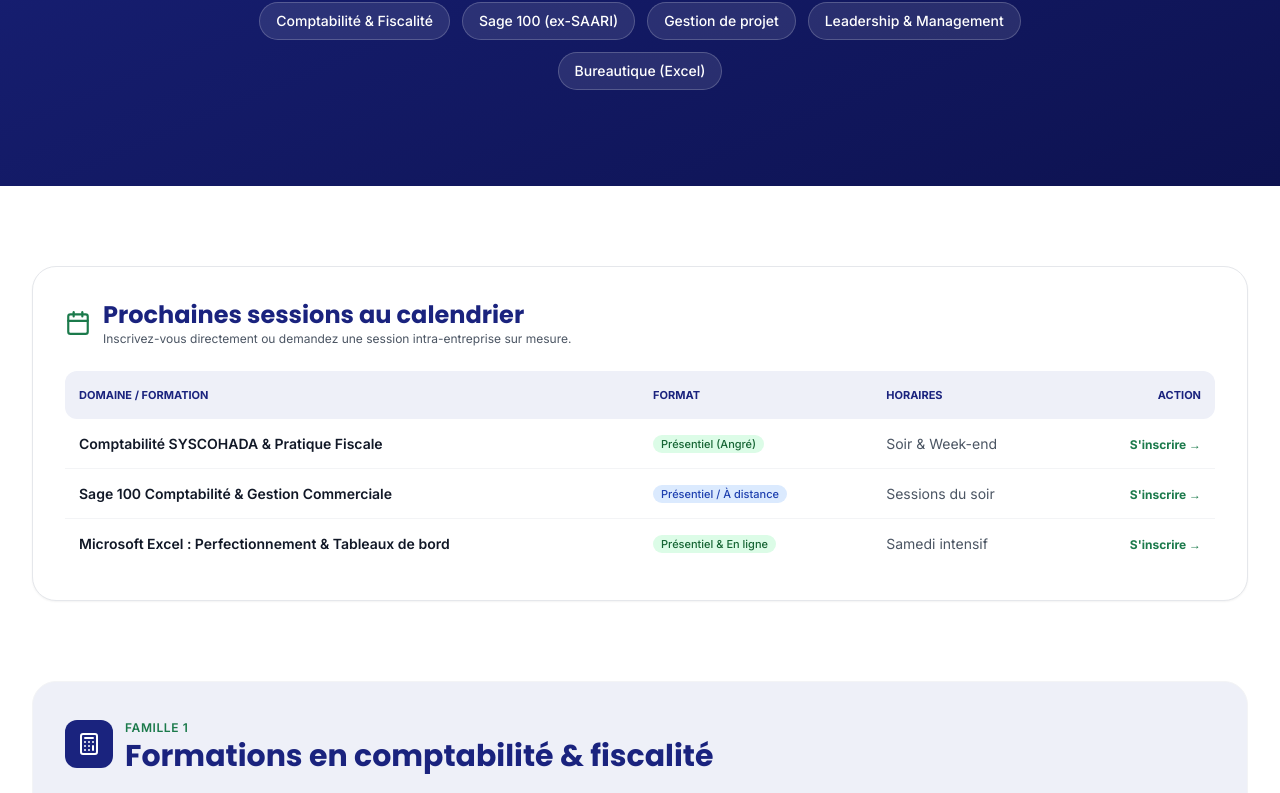
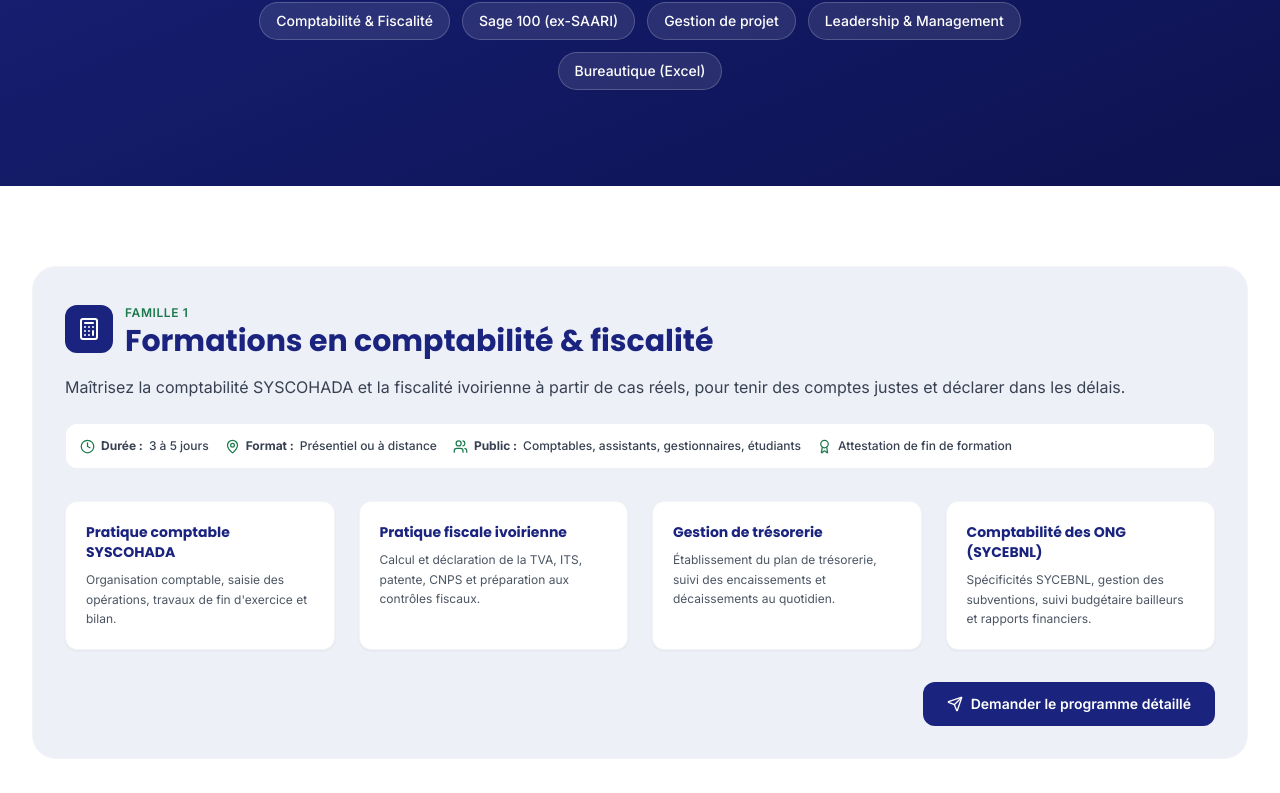
Before and after one commit to esperanceykouassi-bit/proj-esp, a React (Vite) app in the folder frontend/: page /formations in a window 1280 px wide. Shown: the part 433-1226 px from the top of the page. Built offline with nearby package versions, Linux system fonts and the light colour scheme.

Commit message:
Remove upcoming sessions calendar section from Formations page

```diff
--- a/frontend/src/pages/Formations.jsx
+++ b/frontend/src/pages/Formations.jsx
@@ -74,60 +74,7 @@ export default function Formations() {
       </section>
 
 
-      {/* 2. CALENDRIER : PROCHAINES SESSIONS */}
-      <section className="max-w-7xl mx-auto px-4 sm:px-6 lg:px-8">
-        <div className="bg-white rounded-3xl p-6 sm:p-8 border border-gray-200 shadow-sm">
-          <div className="flex items-center gap-3 mb-6">
-            <Calendar className="text-[#1B7A4B]" size={26} />
-            <div>
-              <h2 className="text-xl sm:text-2xl font-bold text-[#1A237E]">Prochaines sessions au calendrier</h2>
-              <p className="text-xs text-gray-600">Inscrivez-vous directement ou demandez une session intra-entreprise sur mesure.</p>
-            </div>
-          </div>
-
-          <div className="overflow-x-auto">
-            <table className="w-full text-left text-xs sm:text-sm text-gray-700">
-              <thead className="bg-[#EEF0F8] text-[#1A237E] font-bold uppercase text-[11px]">
-                <tr>
-                  <th className="p-3.5 rounded-l-xl">Domaine / Formation</th>
-                  <th className="p-3.5">Format</th>
-                  <th className="p-3.5">Horaires</th>
-                  <th className="p-3.5 text-right rounded-r-xl">Action</th>
-                </tr>
-              </thead>
-              <tbody className="divide-y divide-gray-100">
-                <tr>
-                  <td className="p-3.5 font-semibold text-gray-900">Comptabilité SYSCOHADA & Pratique Fiscale</td>
-                  <td className="p-3.5"><span className="bg-green-100 text-green-800 text-[11px] px-2 py-0.5 rounded-full font-medium">Présentiel (Angré)</span></td>
-                  <td className="p-3.5 text-gray-600">Soir & Week-end</td>
-                  <td className="p-3.5 text-right">
-                    <Link to="/contact" className="text-xs font-bold text-[#1B7A4B] hover:underline">S'inscrire →</Link>
-                  </td>
-                </tr>
-                <tr>
-                  <td className="p-3.5 font-semibold text-gray-900">Sage 100 Comptabilité & Gestion Commerciale</td>
-                  <td className="p-3.5"><span className="bg-blue-100 text-blue-800 text-[11px] px-2 py-0.5 rounded-full font-medium">Présentiel / À distance</span></td>
-                  <td className="p-3.5 text-gray-600">Sessions du soir</td>
-                  <td className="p-3.5 text-right">
-                    <Link to="/contact" className="text-xs font-bold text-[#1B7A4B] hover:underline">S'inscrire →</Link>
-                  </td>
-                </tr>
-                <tr>
-                  <td className="p-3.5 font-semibold text-gray-900">Microsoft Excel : Perfectionnement & Tableaux de bord</td>
-                  <td className="p-3.5"><span className="bg-green-100 text-green-800 text-[11px] px-2 py-0.5 rounded-full font-medium">Présentiel & En ligne</span></td>
-                  <td className="p-3.5 text-gray-600">Samedi intensif</td>
-                  <td className="p-3.5 text-right">
-                    <Link to="/contact" className="text-xs font-bold text-[#1B7A4B] hover:underline">S'inscrire →</Link>
-                  </td>
-                </tr>
-              </tbody>
-            </table>
-          </div>
-        </div>
-      </section>
-
-
-      {/* 3. FAMILLE 1 : COMPTABILITÉ & FISCALITÉ */}
+      {/* 2. FAMILLE 1 : COMPTABILITÉ & FISCALITÉ */}
       <section id="comptabilite" className="max-w-7xl mx-auto px-4 sm:px-6 lg:px-8 scroll-mt-28">
         <div className="bg-[#EEF0F8] p-8 rounded-3xl border border-gray-100">
           <div className="flex items-center gap-3 mb-4">
@@ -145,10 +92,10 @@ export default function Formations() {
           </p>
 
           <div className="flex flex-wrap gap-4 text-xs font-medium text-gray-700 bg-white p-3.5 rounded-xl mb-8 border border-gray-200/60">
-  <span className="flex items-center gap-1.5"><Clock size={15} className="text-[#1B7A4B]" /> <strong>Durée&nbsp;:</strong> 3 à 5 jours</span>
-  <span className="flex items-center gap-1.5"><MapPin size={15} className="text-[#1B7A4B]" /> <strong>Format&nbsp;:</strong> Présentiel ou à distance</span>
-  <span className="flex items-center gap-1.5"><Users size={15} className="text-[#1B7A4B]" /> <strong>Public&nbsp;:</strong> Comptables, assistants, gestionnaires, étudiants</span>
-  <span className="flex items-center gap-1.5"><Award size={15} className="text-[#1B7A4B]" /> Attestation de fin de formation</span>
+            <span className="flex items-center gap-1.5"><Clock size={15} className="text-[#1B7A4B]" /> <strong>Durée&nbsp;:</strong> 3 à 5 jours</span>
+            <span className="flex items-center gap-1.5"><MapPin size={15} className="text-[#1B7A4B]" /> <strong>Format&nbsp;:</strong> Présentiel ou à distance</span>
+            <span className="flex items-center gap-1.5"><Users size={15} className="text-[#1B7A4B]" /> <strong>Public&nbsp;:</strong> Comptables, assistants, gestionnaires, étudiants</span>
+            <span className="flex items-center gap-1.5"><Award size={15} className="text-[#1B7A4B]" /> Attestation de fin de formation</span>
           </div>
 
           <div className="grid grid-cols-1 md:grid-cols-2 lg:grid-cols-4 gap-6 mb-8">
@@ -180,7 +127,7 @@ export default function Formations() {
       </section>
 
 
-      {/* 4. FAMILLE 2 : LOGICIELS SAGE 100 (EX-SAARI) */}
+      {/* 3. FAMILLE 2 : LOGICIELS SAGE 100 (EX-SAARI) */}
       <section id="sage" className="max-w-7xl mx-auto px-4 sm:px-6 lg:px-8 scroll-mt-28">
         <div className="bg-[#E8F3ED] p-8 rounded-3xl border border-gray-100">
           <div className="flex items-center gap-3 mb-4">
@@ -198,9 +145,9 @@ export default function Formations() {
           </p>
 
           <div className="flex flex-wrap gap-4 text-xs font-medium text-gray-700 bg-white p-3.5 rounded-xl mb-8 border border-gray-200/60">
-            <span className="flex items-center gap-1.5"><Clock size={15} className="text-[#1B7A4B]" /> <strong>Durée :</strong> 3 à 4 jours par module</span>
-            <span className="flex items-center gap-1.5"><MapPin size={15} className="text-[#1B7A4B]" /> <strong>Format :</strong> En laboratoire informatique ou à distance</span>
-            <span className="flex items-center gap-1.5"><Users size={15} className="text-[#1B7A4B]" /> <strong>Public :</strong> Comptables, gestionnaires de stock, RH</span>
+            <span className="flex items-center gap-1.5"><Clock size={15} className="text-[#1B7A4B]" /> <strong>Durée&nbsp;:</strong> 3 à 4 jours par module</span>
+            <span className="flex items-center gap-1.5"><MapPin size={15} className="text-[#1B7A4B]" /> <strong>Format&nbsp;:</strong> En laboratoire informatique ou à distance</span>
+            <span className="flex items-center gap-1.5"><Users size={15} className="text-[#1B7A4B]" /> <strong>Public&nbsp;:</strong> Comptables, gestionnaires de stock, RH</span>
             <span className="flex items-center gap-1.5"><Award size={15} className="text-[#1B7A4B]" /> Attestation de fin de formation</span>
           </div>
 
@@ -232,7 +179,7 @@ export default function Formations() {
       </section>
 
 
-      {/* 5. FAMILLE 3 : GESTION DE PROJET */}
+      {/* 4. FAMILLE 3 : GESTION DE PROJET */}
       <section id="projets" className="max-w-7xl mx-auto px-4 sm:px-6 lg:px-8 scroll-mt-28">
         <div className="bg-[#EEF0F8] p-8 rounded-3xl border border-gray-100">
           <div className="flex items-center gap-3 mb-4">
@@ -250,9 +197,9 @@ export default function Formations() {
           </p>
 
           <div className="flex flex-wrap gap-4 text-xs font-medium text-gray-700 bg-white p-3.5 rounded-xl mb-8 border border-gray-200/60">
-            <span className="flex items-center gap-1.5"><Clock size={15} className="text-[#1B7A4B]" /> <strong>Durée :</strong> 3 à 5 jours</span>
-            <span className="flex items-center gap-1.5"><MapPin size={15} className="text-[#1B7A4B]" /> <strong>Format :</strong> Présentiel ou à distance</span>
-            <span className="flex items-center gap-1.5"><Users size={15} className="text-[#1B7A4B]" /> <strong>Public :</strong> Chefs de projets, responsables d'ONG, entrepreneurs</span>
+            <span className="flex items-center gap-1.5"><Clock size={15} className="text-[#1B7A4B]" /> <strong>Durée&nbsp;:</strong> 3 à 5 jours</span>
+            <span className="flex items-center gap-1.5"><MapPin size={15} className="text-[#1B7A4B]" /> <strong>Format&nbsp;:</strong> Présentiel ou à distance</span>
+            <span className="flex items-center gap-1.5"><Users size={15} className="text-[#1B7A4B]" /> <strong>Public&nbsp;:</strong> Chefs de projets, responsables d'ONG, entrepreneurs</span>
             <span className="flex items-center gap-1.5"><Award size={15} className="text-[#1B7A4B]" /> Attestation de fin de formation</span>
           </div>
 
@@ -285,7 +232,7 @@ export default function Formations() {
       </section>
 
 
-      {/* 6. FAMILLE 4 : LEADERSHIP & MANAGEMENT */}
+      {/* 5. FAMILLE 4 : LEADERSHIP & MANAGEMENT */}
       <section id="leadership" className="max-w-7xl mx-auto px-4 sm:px-6 lg:px-8 scroll-mt-28">
         <div className="bg-[#E8F3ED] p-8 rounded-3xl border border-gray-100">
           <div className="flex items-center gap-3 mb-4">
@@ -303,9 +250,9 @@ export default function Formations() {
           </p>
 
           <div className="flex flex-wrap gap-4 text-xs font-medium text-gray-700 bg-white p-3.5 rounded-xl mb-8 border border-gray-200/60">
-            <span className="flex items-center gap-1.5"><Clock size={15} className="text-[#1B7A4B]" /> <strong>Durée :</strong> 2 à 3 jours</span>
-            <span className="flex items-center gap-1.5"><MapPin size={15} className="text-[#1B7A4B]" /> <strong>Format :</strong> Présentiel ou séminaire d'entreprise</span>
-            <span className="flex items-center gap-1.5"><Users size={15} className="text-[#1B7A4B]" /> <strong>Public :</strong> Chefs d'équipe, managers, responsables d'association</span>
+            <span className="flex items-center gap-1.5"><Clock size={15} className="text-[#1B7A4B]" /> <strong>Durée&nbsp;:</strong> 2 à 3 jours</span>
+            <span className="flex items-center gap-1.5"><MapPin size={15} className="text-[#1B7A4B]" /> <strong>Format&nbsp;:</strong> Présentiel ou séminaire d'entreprise</span>
+            <span className="flex items-center gap-1.5"><Users size={15} className="text-[#1B7A4B]" /> <strong>Public&nbsp;:</strong> Chefs d'équipe, managers, responsables d'association</span>
             <span className="flex items-center gap-1.5"><Award size={15} className="text-[#1B7A4B]" /> Attestation de fin de formation</span>
           </div>
 
@@ -334,7 +281,7 @@ export default function Formations() {
       </section>
 
 
-      {/* 7. FAMILLE 5 : BUREAUTIQUE (EXCEL) */}
+      {/* 6. FAMILLE 5 : BUREAUTIQUE (EXCEL) */}
       <section id="bureautique" className="max-w-7xl mx-auto px-4 sm:px-6 lg:px-8 scroll-mt-28">
         <div className="bg-[#EEF0F8] p-8 rounded-3xl border border-gray-100">
           <div className="flex items-center gap-3 mb-4">
@@ -352,9 +299,9 @@ export default function Formations() {
           </p>
 
           <div className="flex flex-wrap gap-4 text-xs font-medium text-gray-700 bg-white p-3.5 rounded-xl mb-8 border border-gray-200/60">
-            <span className="flex items-center gap-1.5"><Clock size={15} className="text-[#1B7A4B]" /> <strong>Durée :</strong> 2 à 4 jours</span>
-            <span className="flex items-center gap-1.5"><MapPin size={15} className="text-[#1B7A4B]" /> <strong>Format :</strong> Pratique sur ordinateur (Présentiel ou distanciel)</span>
-            <span className="flex items-center gap-1.5"><Users size={15} className="text-[#1B7A4B]" /> <strong>Public :</strong> Tout public professionnel, étudiants</span>
+            <span className="flex items-center gap-1.5"><Clock size={15} className="text-[#1B7A4B]" /> <strong>Durée&nbsp;:</strong> 2 à 4 jours</span>
+            <span className="flex items-center gap-1.5"><MapPin size={15} className="text-[#1B7A4B]" /> <strong>Format&nbsp;:</strong> Pratique sur ordinateur (Présentiel ou distanciel)</span>
+            <span className="flex items-center gap-1.5"><Users size={15} className="text-[#1B7A4B]" /> <strong>Public&nbsp;:</strong> Tout public professionnel, étudiants</span>
             <span className="flex items-center gap-1.5"><Award size={15} className="text-[#1B7A4B]" /> Attestation de fin de formation</span>
           </div>
 
@@ -387,7 +334,7 @@ export default function Formations() {
       </section>
 
 
-      {/* 8. ENCART DÉDIÉ : ÉTUDIANTS & JEUNES DIPLÔMÉS */}
+      {/* 7. ENCART DÉDIÉ : ÉTUDIANTS & JEUNES DIPLÔMÉS */}
       <section className="max-w-7xl mx-auto px-4 sm:px-6 lg:px-8">
         <div className="bg-[#E8F3ED] border border-[#1B7A4B]/30 rounded-3xl p-8 flex flex-col md:flex-row items-center justify-between gap-6">
           <div className="flex items-start gap-4">
@@ -408,7 +355,7 @@ export default function Formations() {
       </section>
 
 
-      {/* 9. BLOC SUR MESURE ET APPEL À L'ACTION FINAL */}
+      {/* 8. BLOC SUR MESURE ET APPEL À L'ACTION FINAL */}
       <section className="max-w-7xl mx-auto px-4 sm:px-6 lg:px-8 text-center">
         <div className="bg-gradient-to-br from-[#1A237E] to-[#0D1250] text-white rounded-3xl p-10 md:p-14 shadow-xl">
           <h2 className="text-2xl sm:text-4xl font-bold mb-4">
```
